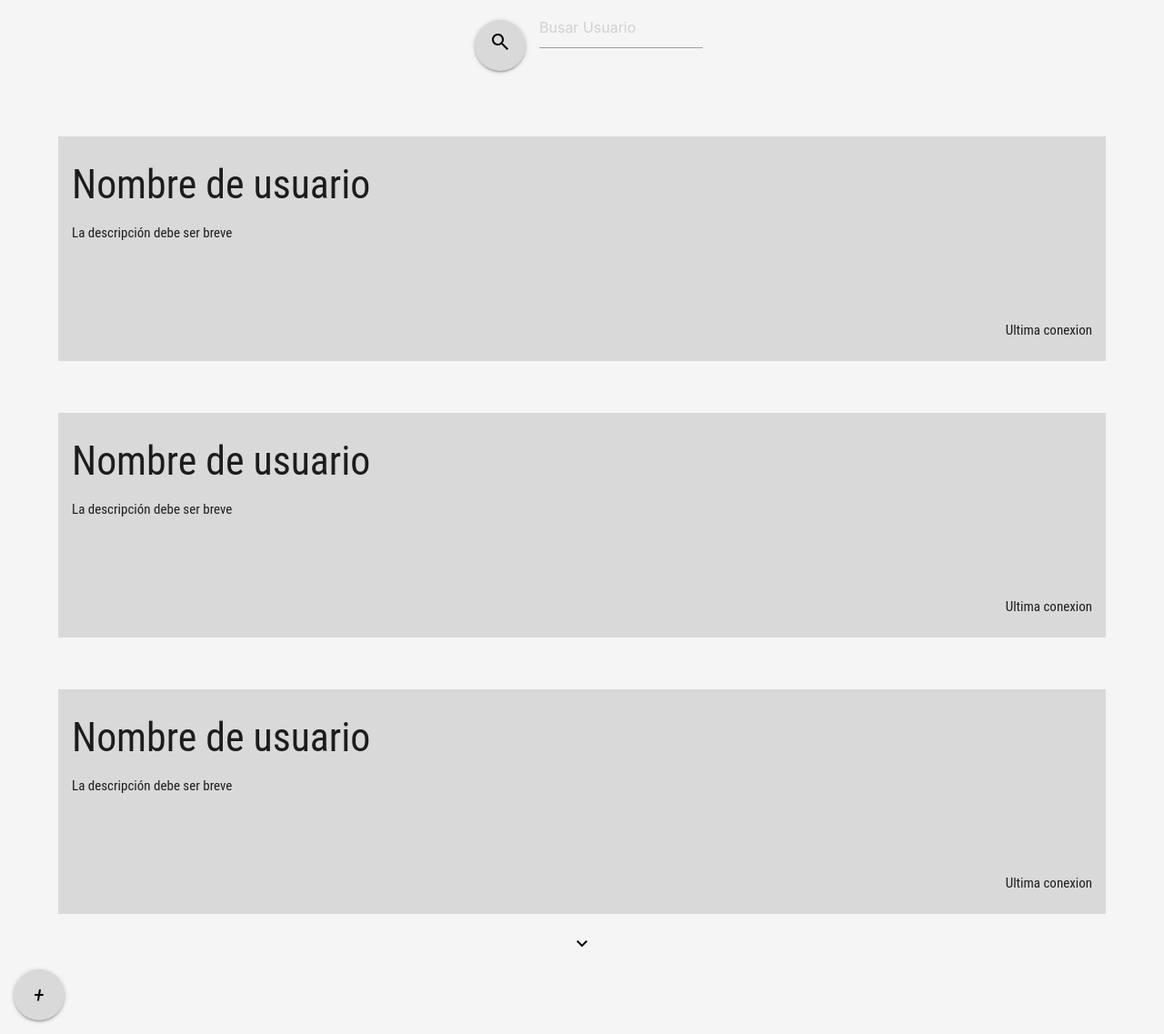
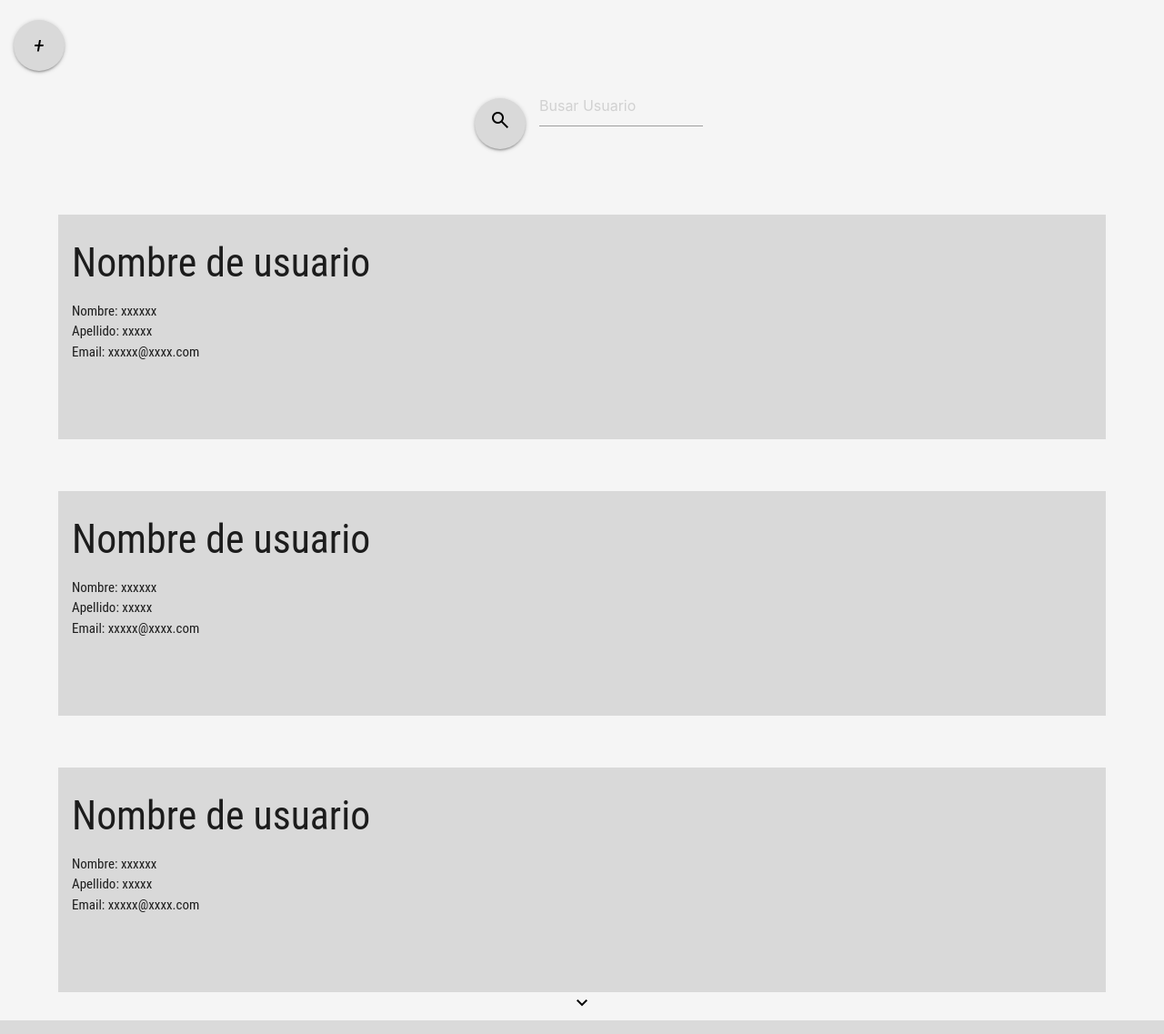
Before and after one commit to JulianCallejas/ProyectoAgenda, a Flask app: template AgendApp/templates/admin-dashboard.html in a window 1280 px wide. Shown: the part 53-1190 px from the top of the page at 91% size. Run offline with Flask 2, Linux system fonts and the light colour scheme; the template is opened without the code that fills it, so the values that code supplies are empty; parts of the project's set-up code (start-up, migrations or seed data) failed here and were passed over; some libraries are stand-ins or nearby versions.

Commit message:
Add files via upload

```diff
--- a/AgendApp/templates/admin-dashboard.html
+++ b/AgendApp/templates/admin-dashboard.html
@@ -19,18 +19,7 @@
             text-decoration: none;
             color: black;
         }
-        .ver-mas{
-            margin-top: 15px;
-            animation-name: vermas;
-            animation-duration: 1s;
-            animation-iteration-count: infinite;
-        }
 
-        @keyframes vermas {
-            0%   {transform: translateY(0px);}
-            25%  {transform: translateY(25px);}
-            100% {transform: translateY(0px);}
-        }
 
 
     </style>
@@ -38,7 +27,17 @@
 <body>
     <div class="text">
         <p>Bienvenido, {{ current_user.nombreCompleto }}</p>
+        <div class="navbtn">
+            <a class="btn-floating btn-large waves-effect waves-light color-back"><i class="material-icons">+</i></a>
+            <div class="opciones">
+                <a class="waves-effect waves-light btn-large color-back">Inicio</a>
+                <a class="waves-effect waves-light btn-large color-back">Agregar</a>
+                <a class="waves-effect waves-light btn-large color-back">usuario</a>
+                <a class="waves-effect waves-light btn-large color-back" href="{{ url_for('logout') }}">Cerrar</a>
+            </div>
+        </div>
     </div>
+
     <div class="input-admin">
         <div>
             <input style="width: 180px; align-items: center;" id="schear_user" type="text" class="validate" placeholder="Busar Usuario" name="Busar_Usuario"><a class="btn-floating btn-large waves-effect waves-light color-back"><i class="material-icons"><span class="material-symbols-outlined">search</span></i></a>
@@ -52,18 +51,33 @@
         <div class="filter"></div>
         <div class="caja">
             <h3>Nombre de usuario</h3>
-            <p>La descripción debe ser breve</p>
-            <div class="hora">Ultima conexion</div>
+            <div>
+                <ul>
+                    <li>Nombre: xxxxxx</li>
+                    <li>Apellido: xxxxx</li>
+                    <li>Email: xxxxx@xxxx.com</li>
+                  </ul>
+            </div>
         </div>
         <div class="caja">
             <h3>Nombre de usuario</h3>
-            <p>La descripción debe ser breve</p>
-            <div class="hora">Ultima conexion</div>
+            <div>
+                <ul>
+                    <li>Nombre: xxxxxx</li>
+                    <li>Apellido: xxxxx</li>
+                    <li>Email: xxxxx@xxxx.com</li>
+                  </ul>
+            </div>
         </div>
         <div class="caja">
             <h3>Nombre de usuario</h3>
-            <p>La descripción debe ser breve</p>
-            <div class="hora">Ultima conexion</div>
+            <div>
+                <ul>
+                    <li>Nombre: xxxxxx</li>
+                    <li>Apellido: xxxxx</li>
+                    <li>Email: xxxxx@xxxx.com</li>
+                  </ul>
+            </div>
         </div>
 
         <div class="ver-mas">
@@ -76,15 +90,7 @@
         </div>
 
     </div>
-    <div class="navbtn">
-        <a class="btn-floating btn-large waves-effect waves-light color-back"><i class="material-icons">+</i></a>
-        <div class="opciones">
-            <a class="waves-effect waves-light btn-large color-back">Inicio</a>
-            <a class="waves-effect waves-light btn-large color-back">Agregar</a>
-            <a class="waves-effect waves-light btn-large color-back">usuario</a>
-            <a class="waves-effect waves-light btn-large color-back" href="{{ url_for('logout') }}">Cerrar</a>
-        </div>
-    </div>
+
 
     <script src="https://cdnjs.cloudflare.com/ajax/libs/materialize/1.0.0/js/materialize.min.js"></script>
 </body>
```
Also changed, not shown: AgendApp/templates/Dashboard.html (+25 -14 lines), AgendApp/templates/NewTask.html (+19 -6 lines).
